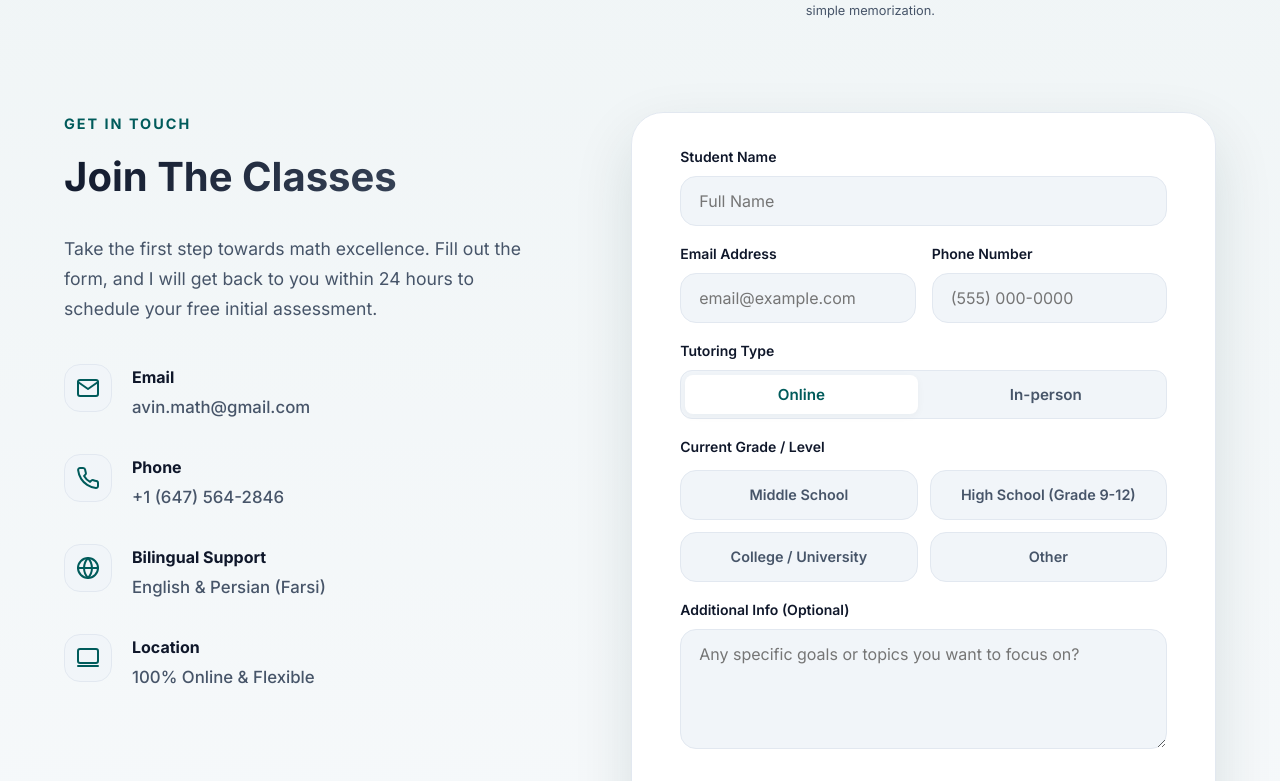
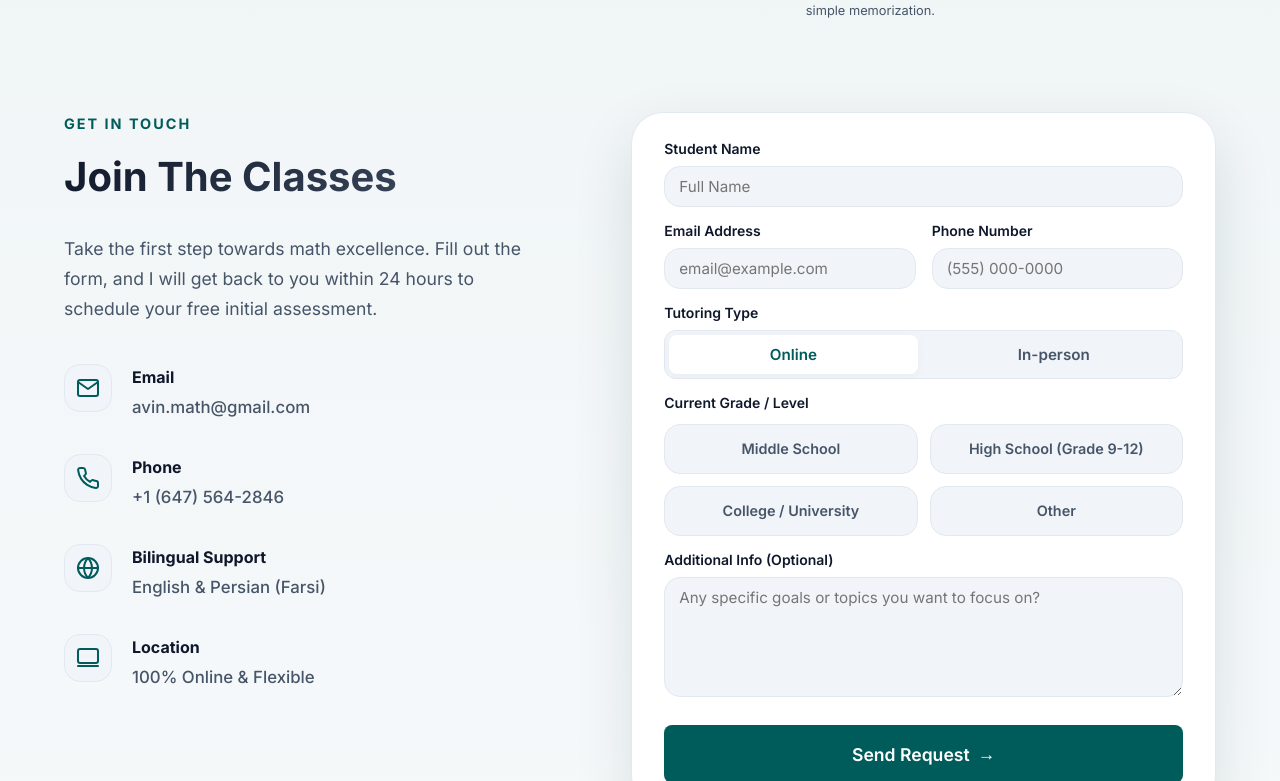
Before and after one commit to parsaabbasian/Math_Tutoring, a Next.js app: page / in a window 1280 px wide. Shown: the part 1879-2660 px from the top of the page. Built offline with nearby package versions, Linux system fonts and the light colour scheme.

Commit message:
Reduce Join Classes form size and internal spacing for a more compact design

```diff
--- a/src/app/components/Contact.module.css
+++ b/src/app/components/Contact.module.css
@@ -78,7 +78,7 @@
 
 .formContainer {
   background: var(--surface);
-  padding: 32px 48px;
+  padding: 24px 32px;
   border-radius: var(--radius-lg);
   box-shadow: var(--shadow-lg);
   border: 1px solid var(--border);
@@ -87,7 +87,7 @@
 .form {
   display: flex;
   flex-direction: column;
-  gap: 16px;
+  gap: 12px;
 }
 
 .row {
@@ -98,7 +98,7 @@
 .inputGroup {
   display: flex;
   flex-direction: column;
-  gap: 8px;
+  gap: 6px;
   flex: 1;
 }
 
@@ -111,13 +111,13 @@
 .input,
 .textarea {
   width: 100%;
-  padding: 14px 18px;
+  padding: 10px 14px;
   border: 1px solid var(--border);
   border-radius: var(--radius-md);
   background: var(--surface-alt);
   color: var(--foreground);
   font-family: inherit;
-  font-size: 1rem;
+  font-size: 0.95rem;
   transition: var(--transition);
 }
 
```
